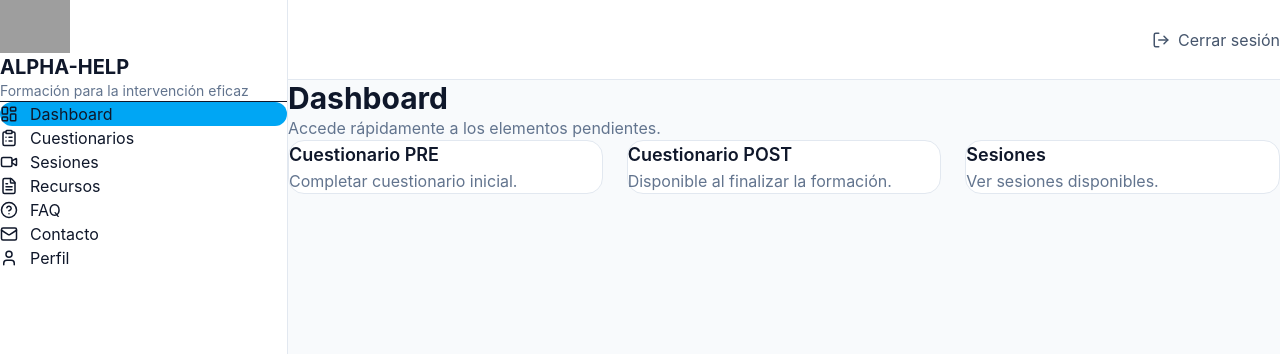
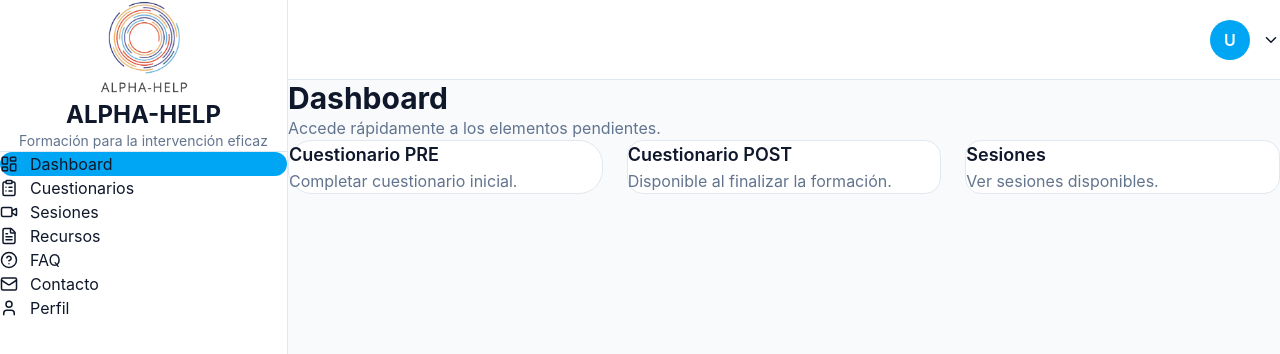
Before and after one commit to HugoCaparross/alpha-help, a Next.js app: page /dashboard in a window 1280 px wide. Shown: the top 354 px of the page. Built offline with nearby package versions, Linux system fonts and the light colour scheme; no server answers; grey boxes are pictures that could not be loaded.

Commit message:
feat: professional layout and user menu

```diff
--- a/app/(app)/dashboard/page.tsx
+++ b/app/(app)/dashboard/page.tsx
@@ -3,41 +3,29 @@ import Link from "next/link";
 export default function DashboardPage() {
   return (
     <div className="space-y-8">
-
       <div>
-
-        <h1 className="text-3xl font-bold">
-          Dashboard
-        </h1>
+        <h1 className="text-3xl font-bold">Dashboard</h1>
 
         <p className="text-slate-500 mt-2">
           Accede rápidamente a los elementos pendientes.
         </p>
-
       </div>
 
-      <div className="grid gap-6 lg:grid-cols-3">
-
+      <div className="grid gap-6 xl:grid-cols-3 lg:grid-cols-2">
         <Link
           href="/cuestionarios/pre"
-          className="bg-white rounded-2xl border border-slate-200 p-6 hover:shadow-md transition"
+          className="bg-white rounded-3xl border border-slate-200 p-8 hover:shadow-md transition"
         >
-          <h2 className="font-semibold text-lg">
-            Cuestionario PRE
-          </h2>
+          <h2 className="font-semibold text-lg">Cuestionario PRE</h2>
 
-          <p className="text-slate-500 mt-2">
-            Completar cuestionario inicial.
-          </p>
+          <p className="text-slate-500 mt-2">Completar cuestionario inicial.</p>
         </Link>
 
         <Link
           href="/cuestionarios/post"
           className="bg-white rounded-2xl border border-slate-200 p-6 hover:shadow-md transition"
         >
-          <h2 className="font-semibold text-lg">
-            Cuestionario POST
-          </h2>
+          <h2 className="font-semibold text-lg">Cuestionario POST</h2>
 
           <p className="text-slate-500 mt-2">
             Disponible al finalizar la formación.
@@ -48,17 +36,11 @@ export default function DashboardPage() {
           href="/sesiones"
           className="bg-white rounded-2xl border border-slate-200 p-6 hover:shadow-md transition"
         >
-          <h2 className="font-semibold text-lg">
-            Sesiones
-          </h2>
+          <h2 className="font-semibold text-lg">Sesiones</h2>
 
-          <p className="text-slate-500 mt-2">
-            Ver sesiones disponibles.
-          </p>
+          <p className="text-slate-500 mt-2">Ver sesiones disponibles.</p>
         </Link>
-
       </div>
-
     </div>
   );
 }
--- a/app/(app)/layout.tsx
+++ b/app/(app)/layout.tsx
@@ -7,16 +7,24 @@ export default function AppLayout({
   children: React.ReactNode;
 }) {
   return (
-    <div className="flex min-h-screen">
-      <Sidebar />
+    <div className="min-h-screen bg-slate-50">
 
-      <div className="flex-1">
-        <Topbar />
+      <div className="flex">
 
-        <main className="p-6">
-          {children}
-        </main>
+        <Sidebar />
+
+        <div className="flex-1 min-h-screen flex flex-col">
+
+          <Topbar />
+
+          <main className="flex-1 p-8">
+            {children}
+          </main>
+
+        </div>
+
       </div>
+
     </div>
   );
 }
--- a/app/page.tsx
+++ b/app/page.tsx
@@ -12,7 +12,7 @@ export default function HomePage() {
 
             <div className="mb-8">
               <Image
-                src="/logo.png"
+                src="/images/logo.png"
                 alt="ALPHA-HELP"
                 width={140}
                 height={140}
--- a/components/layout/Sidebar.tsx
+++ b/components/layout/Sidebar.tsx
@@ -57,35 +57,22 @@ export default function Sidebar() {
 
   return (
     <aside className="hidden lg:flex flex-col w-72 bg-white border-r border-slate-200">
+      <div className="p-8 border-b border-slate-200 flex flex-col items-center">
+        <Image src="/images/logo.png" alt="ALPHA HELP" width={90} height={90} />
 
-      <div className="p-6 border-b">
+        <h1 className="mt-4 text-2xl font-bold text-slate-900">ALPHA-HELP</h1>
 
-        <Image
-          src="/logo.png"
-          alt="ALPHA HELP"
-          width={70}
-          height={70}
-        />
-
-        <h1 className="mt-4 text-xl font-bold">
-          ALPHA-HELP
-        </h1>
-
-        <p className="text-sm text-slate-500">
+        <p className="text-center text-sm text-slate-500 mt-2">
           Formación para la intervención eficaz
         </p>
-
       </div>
 
       <nav className="flex-1 p-4">
-
         <div className="space-y-2">
-
           {items.map((item) => {
             const Icon = item.icon;
 
-            const active =
-              pathname === item.href;
+            const active = pathname === item.href;
 
             return (
               <Link
@@ -103,11 +90,8 @@ export default function Sidebar() {
               </Link>
             );
           })}
-
         </div>
-
       </nav>
-
     </aside>
   );
 }
--- a/components/layout/Topbar.tsx
+++ b/components/layout/Topbar.tsx
@@ -1,27 +1,12 @@
 "use client";
 
-import { LogOut } from "lucide-react";
-import { supabase } from "@/lib/supabase/client";
+import UserMenu from "./UserMenu";
 
 export default function Topbar() {
-
-  async function handleLogout() {
-    await supabase.auth.signOut();
-
-    window.location.href = "/login";
-  }
-
   return (
     <header className="h-20 bg-white border-b border-slate-200 flex items-center justify-end px-8">
 
-      <button
-        onClick={handleLogout}
-        className="flex items-center gap-2 text-slate-600 hover:text-red-500 transition"
-      >
-        <LogOut size={18} />
-
-        Cerrar sesión
-      </button>
+      <UserMenu />
 
     </header>
   );
--- /dev/null
+++ b/components/layout/UserMenu.tsx
@@ -0,0 +1,53 @@
+"use client";
+
+import { useState } from "react";
+import { ChevronDown, LogOut, User } from "lucide-react";
+import { supabase } from "@/lib/supabase/client";
+
+export default function UserMenu() {
+  const [open, setOpen] = useState(false);
+
+  async function handleLogout() {
+    await supabase.auth.signOut();
+
+    window.location.href = "/login";
+  }
+
+  return (
+    <div className="relative">
+
+      <button
+        onClick={() => setOpen(!open)}
+        className="flex items-center gap-3"
+      >
+        <div className="w-10 h-10 rounded-full bg-sky-500 text-white flex items-center justify-center font-semibold">
+          U
+        </div>
+
+        <ChevronDown size={18} />
+      </button>
+
+      {open && (
+        <div className="absolute right-0 mt-3 w-52 bg-white border border-slate-200 rounded-xl shadow-lg overflow-hidden">
+
+          <a
+            href="/perfil"
+            className="flex items-center gap-3 px-4 py-3 hover:bg-slate-50"
+          >
+            <User size={18} />
+            Perfil
+          </a>
+
+          <button
+            onClick={handleLogout}
+            className="w-full flex items-center gap-3 px-4 py-3 hover:bg-slate-50"
+          >
+            <LogOut size={18} />
+            Cerrar sesión
+          </button>
+
+        </div>
+      )}
+    </div>
+  );
+}
```
Also changed, not shown: public/images/logo.png (added).
